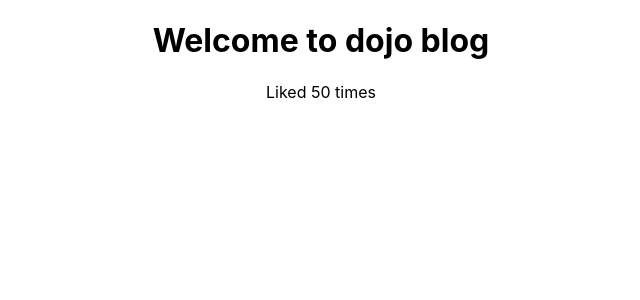
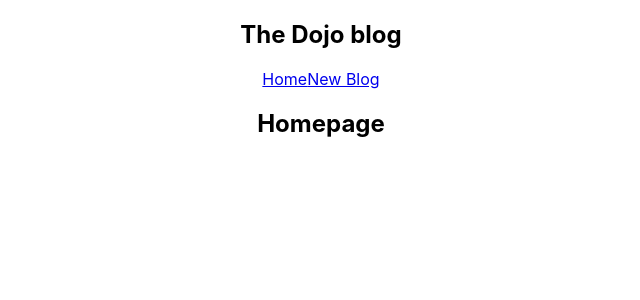
Before and after one commit to SurajSarangi/Hashira-blog, a JavaScript app: page / in a window 1280 px wide. Shown: the top 300 px of the page, without its empty margins (319-959 px from the left). Built offline with nearby package versions, Linux system fonts and the light colour scheme; the HTML template or start-up script is replaced by a standard one.

Commit message:
added components and embedded them in app.js

```diff
--- a/src/App.js
+++ b/src/App.js
@@ -1,15 +1,14 @@
 import logo from './logo.svg';
 import './App.css';
+import Navbar from './Navbar';
+import Home from './Home';
 
 function App() {
-	const title = "Welcome to dojo blog";
-	const num = 50;
   return (
     <div className="App">
-
+      <Navbar />
       <div className="content">
-          <h1>{ title }</h1>
-          <p>Liked { num } times</p>
+      	  <Home />
       </div>
     </div>
   );
--- /dev/null
+++ b/src/Home.js
@@ -0,0 +1,9 @@
+const Home = () =>{
+	return(
+		<div className="home">
+			<h2>Homepage</h2>
+		</div>
+	);
+}
+
+export default Home;
--- /dev/null
+++ b/src/Navbar.js
@@ -0,0 +1,13 @@
+const Navbar = () => {
+	return(
+		<nav className="navbar">
+			<h1>The Dojo blog</h1>
+			<div className="links">
+				<a href="/">Home</a>
+				<a href="/create">New Blog</a>
+			</div>
+		</nav>
+	);
+}
+
+export default Navbar;
```
